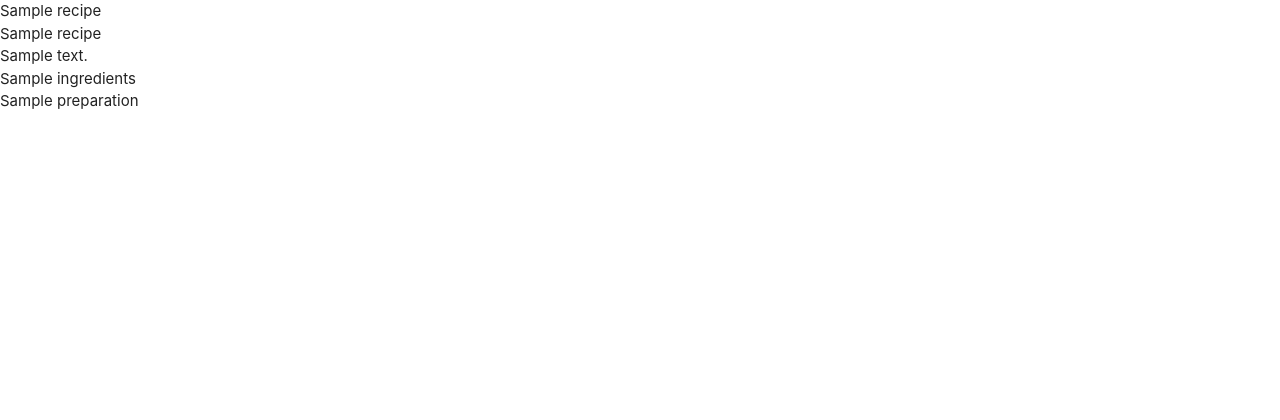
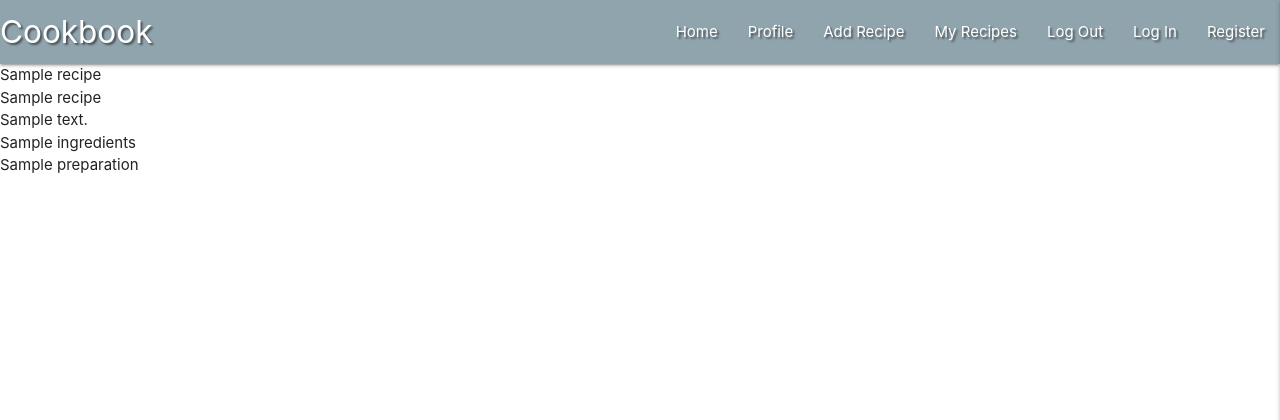
Before and after one commit to patricksingleton86/milestone-3-cookbook, a Flask app: page / in a window 1280 px wide. Shown: the top 420 px of the page. Run offline with Flask 2, Linux system fonts and the light colour scheme; a database or web service that is not in the repository returns one stand-in record (values such as "Sample title"); some libraries are stand-ins or nearby versions.

Commit message:
Added navbar

```diff
--- a/static/css/style.css
+++ b/static/css/style.css
@@ -0,0 +1,3 @@
+.text-shadow {
+    text-shadow: 2px 2px 2px rgba(0, 0, 0, 0.5);
+}
--- a/static/js/script.js
+++ b/static/js/script.js
@@ -0,0 +1,3 @@
+$(document).ready(function(){
+    $(".sidenav").sidenav({edge: "right", draggable: true});
+});
--- a/templates/base.html
+++ b/templates/base.html
@@ -13,6 +13,37 @@
 </head>
 <body>
 
+    <header>
+        <!-- top navbar -->
+        <nav class="nav-extended text-shadow blue-grey lighten-2">
+            <div class="nav-wrapper">
+                <a href="{{ url_for('get_recipes') }}" class="brand-logo">Cookbook</a>
+                <a href="#" data-target="mobile-demo" class="sidenav-trigger right"><i class="fas fa-bars"></i></a>
+                <ul class="right hide-on-med-and-down">
+                    <li><a href="{{ url_for('get_recipes') }}">Home</a></li>
+                    <li><a href="#">Profile</a></li>
+                    <li><a href="#">Add Recipe</a></li>
+                    <li><a href="#">My Recipes</a></li>
+                    <li><a href="#">Log Out</a></li>
+                    <li><a href="#">Log In</a></li>
+                    <li><a href="#">Register</a></li>
+                </ul>
+            </div>
+        </nav>
+
+        <!-- mobile sidenav -->
+        <ul class="sidenav" id="mobile-demo">
+            <li><h4 class="center-align blue-grey-text text-darken-2">Cookbook</h4></li>
+            <li><a href="{{ url_for('get_recipes') }}">Home</a></li>
+            <li><a href="#">Profile</a></li>
+            <li><a href="#">Add Recipe</a></li>
+            <li><a href="#">My Recipes</a></li>
+            <li><a href="#">Log Out</a></li>
+            <li><a href="#">Log In</a></li>
+            <li><a href="#">Register</a></li>
+        </ul>
+    </header>
+
     {% block content %}
     {% endblock %}
 
```
